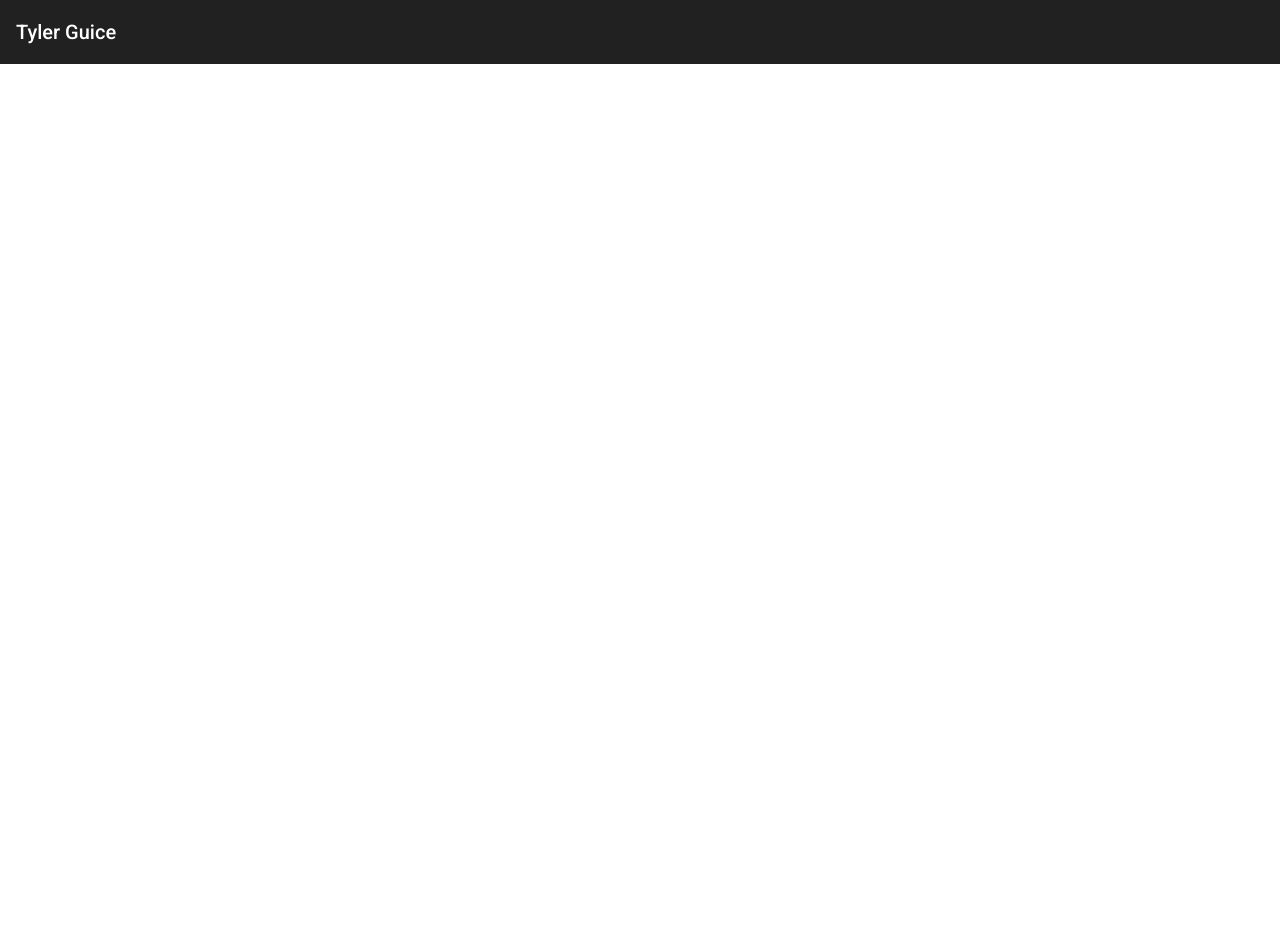
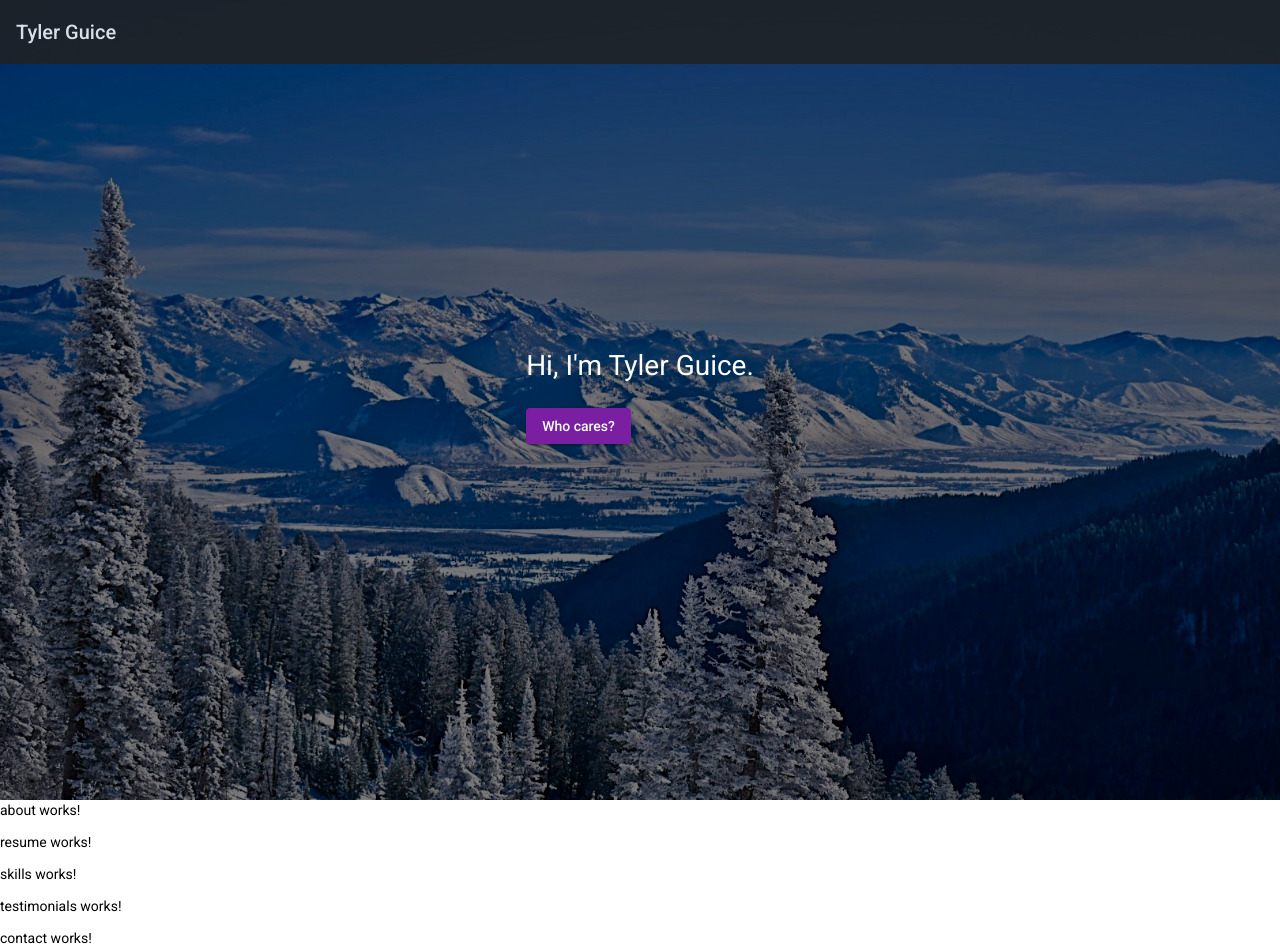
Before and after one commit to tylerguice/tyler-personal-site, an Angular app: page / in a window 1280 px wide. Before the commit the page ends 800 px from the top, so only its background shows below. Built offline with nearby package versions, Linux system fonts and the light colour scheme.

Commit message:
Beginning work on splash page

```diff
--- a/src/app/app.component.html
+++ b/src/app/app.component.html
@@ -1 +1,25 @@
 <mat-toolbar>Tyler Guice</mat-toolbar>
+
+<div class="splash-page-container">
+  <app-home></app-home>
+</div>
+
+<div class="section-container">
+  <app-about></app-about>
+</div>
+
+<div class="section-container">
+  <app-resume></app-resume>
+</div>
+
+<div class="section-container">
+  <app-skills></app-skills>
+</div>
+
+<div class="section-container">
+  <app-testimonials></app-testimonials>
+</div>
+
+<div class="section-container">
+  <app-contact></app-contact>
+</div>
--- a/src/app/app.component.scss
+++ b/src/app/app.component.scss
@@ -0,0 +1,12 @@
+mat-toolbar {
+    opacity: 0.85;
+    position: fixed;
+}
+
+.splash-page-container {
+    background-image: url("../assets/images/tetons-background.jpg");
+    height: 100%;
+    background-position: center;
+    background-repeat: no-repeat;
+    background-size: cover;
+}
--- a/src/app/home/home.component.html
+++ b/src/app/home/home.component.html
@@ -1,3 +1,7 @@
-<p>
-  home works!
-</p>
+<div class="container">
+  <div class="heading">
+    <p>Hi, I'm Tyler Guice.</p>
+    <br>
+    <button mat-raised-button color="primary">Who cares?</button>
+  </div>
+</div>
--- a/src/app/home/home.component.scss
+++ b/src/app/home/home.component.scss
@@ -0,0 +1,18 @@
+.container {
+    height: 100%;
+    background-color: rgba(0,0,0,0.5);
+    display: flex;
+}
+
+.heading {
+    margin: auto;
+
+    p {
+        font-size: 28px;
+        color: white;
+    }
+
+    button {
+        margin: auto;
+    }
+}
--- a/src/index.html
+++ b/src/index.html
@@ -2,7 +2,7 @@
 <html lang="en">
 <head>
   <meta charset="utf-8">
-  <title>TylerPersonalSite</title>
+  <title>Tyler Guice</title>
   <base href="/">
 
   <meta name="viewport" content="width=device-width, initial-scale=1">
```
Also changed, not shown: src/assets/images/tetons-background.jpg (added).
